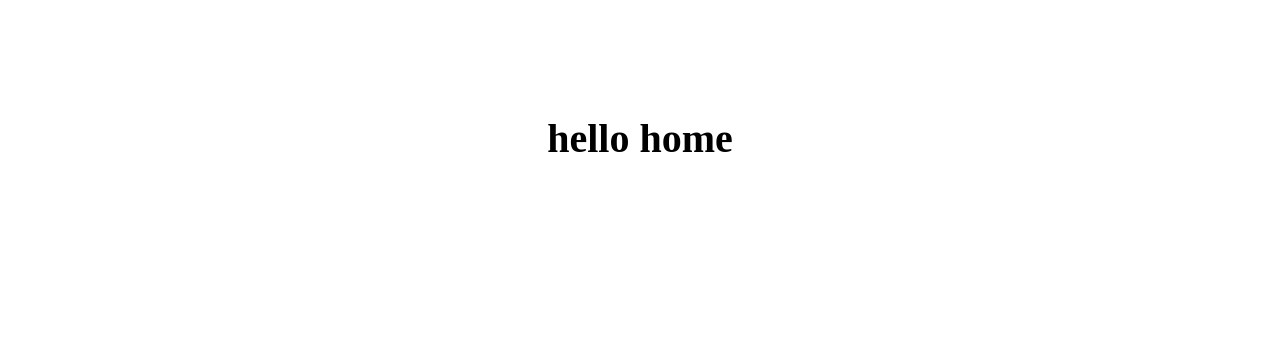
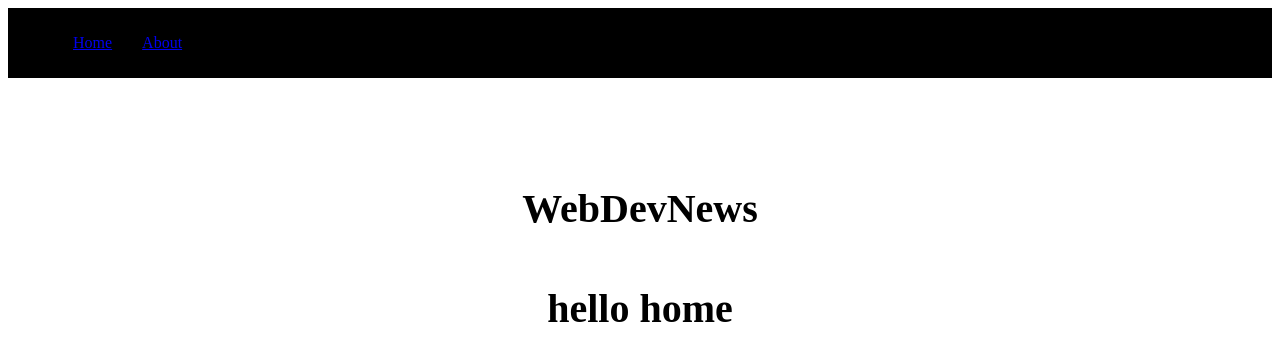
Before and after one commit to chiomaowuama/new-learning-next, a Next.js app: page / in a window 1280 px wide. Shown: the top 360 px of the page. Built offline with nearby package versions, Linux system fonts and the light colour scheme.

Commit message:
doing a movable tag

```diff
--- /dev/null
+++ b/components/Header.js
@@ -0,0 +1,14 @@
+import React from "react";
+import headerStyles from "../styles/Header.module.css";
+
+function Header() {
+  return (
+    <div>
+      <h1 className={headerStyles.tittle}>
+        <span>WebDev</span>News{" "}
+      </h1>
+    </div>
+  );
+}
+
+export default Header;
--- a/components/Layout.js
+++ b/components/Layout.js
@@ -1,11 +1,19 @@
-import React from "react";
+// import React from "react";
+import Nav from "./nav";
 import styles from "../styles/Layout.module.css";
+import Header from "./Header";
 
 function Layout({ children }) {
   return (
-    <div className={styles.main}>
-      <main className={styles.description}>{children}</main>
-    </div>
+    <>
+      <Nav />
+      <div className={styles.main}>
+        <main className={styles.description}>
+          <Header />
+          {children}
+        </main>
+      </div>
+    </>
   );
 }
 
--- /dev/null
+++ b/components/Nav.js
@@ -0,0 +1,20 @@
+import navstyles from "../styles/Nav.module.css";
+import Link from "next/link";
+import React from "react";
+
+function nav() {
+  return (
+    <nav className={navstyles.nav}>
+      <ul>
+        <li>
+          <Link href="/">Home</Link>
+        </li>
+        <li>
+          <Link href="/about">About</Link>
+        </li>
+      </ul>
+    </nav>
+  );
+}
+
+export default nav;
--- a/pages/about.js
+++ b/pages/about.js
@@ -7,6 +7,9 @@
       <Head>
         <title>about the page</title>
       </Head>
+      <div>
+        <h1>hello About</h1>
+      </div>
     </div>
   );
 }
--- /dev/null
+++ b/styles/Header.module.css
@@ -0,0 +1,27 @@
+.title a,
+.title span {
+  color: #0070f3;
+  text-decoration: none;
+}
+
+.title a:hover,
+.title a:focus,
+.title a:active {
+  text-decoration: underline;
+}
+
+.title {
+  margin: 0;
+  line-height: 1.15;
+  font-size: 4rem;
+}
+
+.title,
+.description {
+  text-align: center;
+}
+
+.description {
+  line-height: 1.5;
+  font-size: 1.5rem;
+}
```
